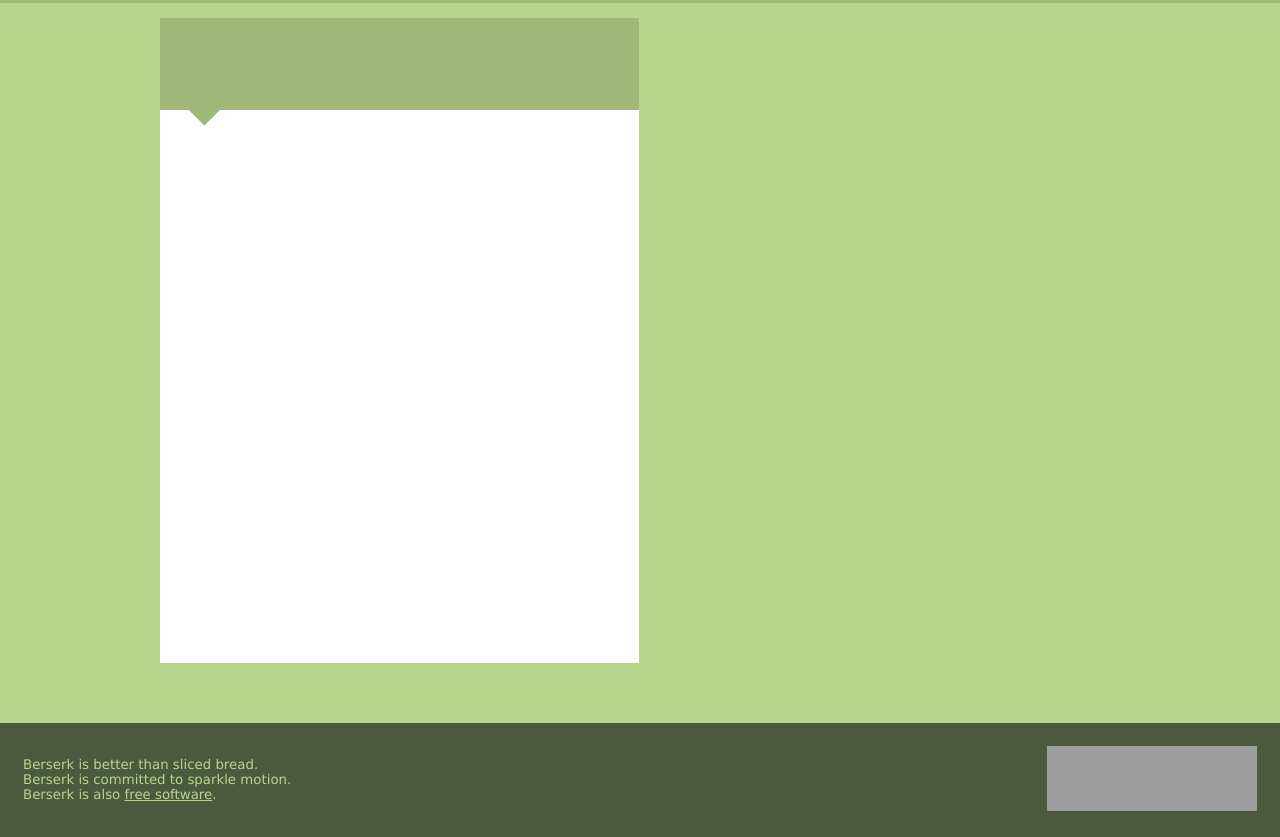
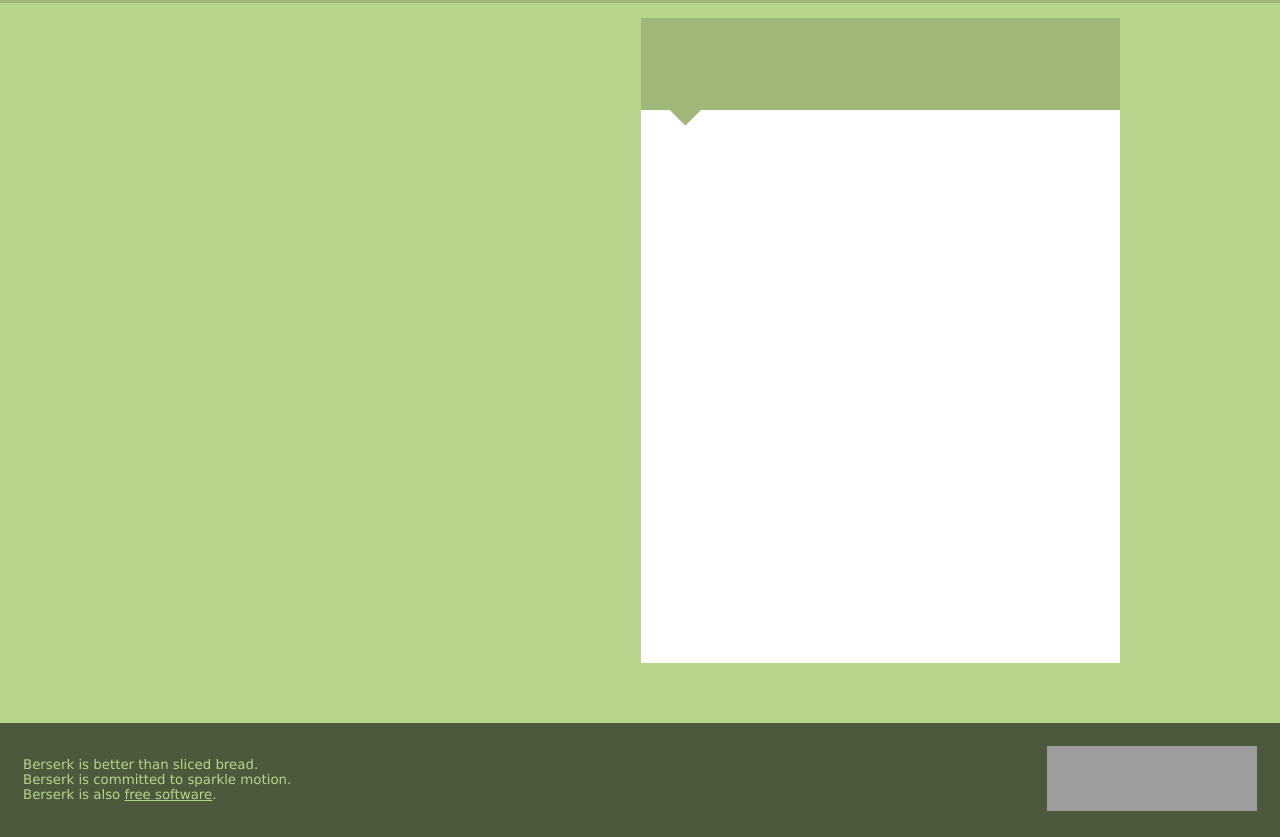
Before and after one commit to btaylor/berserk, a Django app: template timeline/templates/timeline/index.html in a window 1280 px wide. Shown: the part 41-878 px from the top of the page. Run offline with Django 3.2, Linux system fonts and the light colour scheme; the template is opened without the code that fills it, so the values that code supplies are empty; parts of the project's set-up code (start-up, migrations or seed data) failed here and were passed over; some libraries are stand-ins or nearby versions; grey boxes are pictures that could not be loaded.

Commit message:
Move to a table-based layout
As much as I hate it, using tables for the two side-by-side sections eliminates
much of the div headaches I was having earlier, and it also avoid using floats,
which is a huge pita.

```diff
--- a/site_media/berserk/css/screen.css
+++ b/site_media/berserk/css/screen.css
@@ -282,7 +282,6 @@ img a {
 
 #timeline-event-container {
     width: 480px;
-    float: left;
     padding: 0;
     margin: 0 1px 0 0;
 }
@@ -357,7 +356,6 @@ img a {
 
 #timeline-sidebar {
     width: 479px;
-    float: left;
     background-color: #9FB87A;
     padding: 0;
 }
--- a/timeline/templates/timeline/index.html
+++ b/timeline/templates/timeline/index.html
@@ -16,13 +16,15 @@
 {% endblock %}
 
 {% block body %}
-<div id="timeline-content-container">
 <div id="timeline-top-bar" style="display: none">
     <label for="notifications">
         <input id="timeline-notify-checkbox" type="checkbox" />
         Notify me when new items are added
     </label>
 </div>
+<table id="timeline-content-container" cellpadding="0" cellspacing="0">
+    <tr>
+        <td>
             <ul id="timeline-event-container" data-start-after="{{ new_start_after }}"
                 data-earlier-than="{{ new_earlier_than }}">
 {% for e in events %}
@@ -37,14 +39,15 @@
                 </li>
 {% endfor %}
             </ul>
+        </td>
+        <td valign="top">
             <div id="timeline-sidebar">
-        <div id="timeline-sidebar-event">
+                <div id="timeline-sidebar-event"></div>
+                <div id="timeline-sidebar-detail"></div>
             </div>
-        <div id="timeline-sidebar-detail">
-        </div>
-    </div>
-    <div style="clear: both;"></div>
-</div>
+        </td>
+    </tr>
+</table>
 {% endblock %}
 
 {% block extra_body %}
```
Lines whose indentation alone changed are shown as unchanged.
